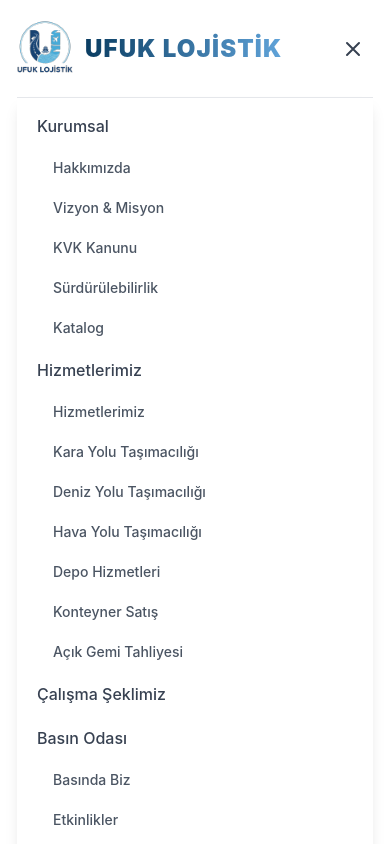
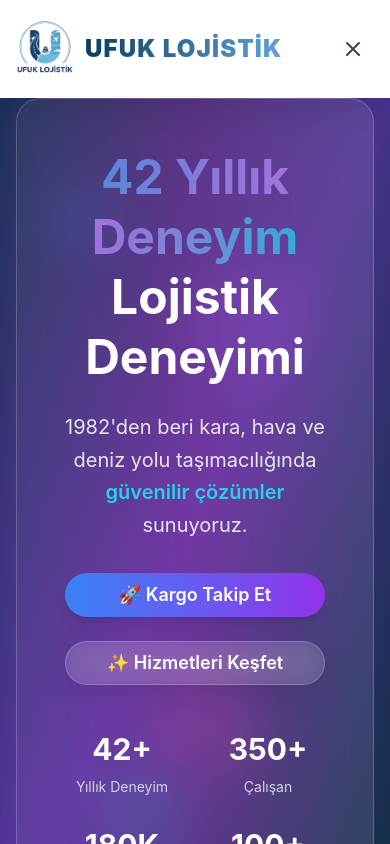
Before and after one commit to kyetim/ufuk-logistic-clean, a React (Vite) app: page / in a window 390 px wide. Both pictures are taken after a click on the button 353 px from the left and 49 px from the top of the page. Shown: the top 844 px of the page. Built offline with nearby package versions, Linux system fonts and the light colour scheme.

Commit message:
fix: Mobil menü scroll sorunu düzeltildi
- Menü açıldığında body scroll engelleme eklendi
- Mobil menü container'ına overflow-y-auto özelliği eklendi
- Fixed positioning ile tam ekran menü düzenlemesi
- useEffect ile scroll state yönetimi
- Cleanup function ile memory leak önleme

```diff
--- a/src/components/layout/navigation.tsx
+++ b/src/components/layout/navigation.tsx
@@ -24,6 +24,20 @@
     window.addEventListener('scroll', handleScroll);
     return () => window.removeEventListener('scroll', handleScroll);
   }, []);
+
+  // Body scroll'u menü açıkken engelle
+  useEffect(() => {
+    if (isMobileMenuOpen) {
+      document.body.style.overflow = 'hidden';
+    } else {
+      document.body.style.overflow = 'unset';
+    }
+
+    // Cleanup function
+    return () => {
+      document.body.style.overflow = 'unset';
+    };
+  }, [isMobileMenuOpen]);
 
   const navItems = [
     {
@@ -189,8 +203,8 @@
 
         {/* Mobile Navigation Menu */}
         {isMobileMenuOpen && (
-          <div className="lg:hidden">
-            <div className="px-2 pt-2 pb-3 space-y-1 bg-white border-t border-gray-200 shadow-lg">
+          <div className="lg:hidden fixed inset-x-0 top-24 bottom-0 bg-white z-40 overflow-y-auto">
+            <div className="px-2 pt-2 pb-3 space-y-1 bg-white border-t border-gray-200 shadow-lg min-h-full">
               {navItems.map((item) => (
                 <div key={item.href} className="space-y-1">
                   <Link
```
